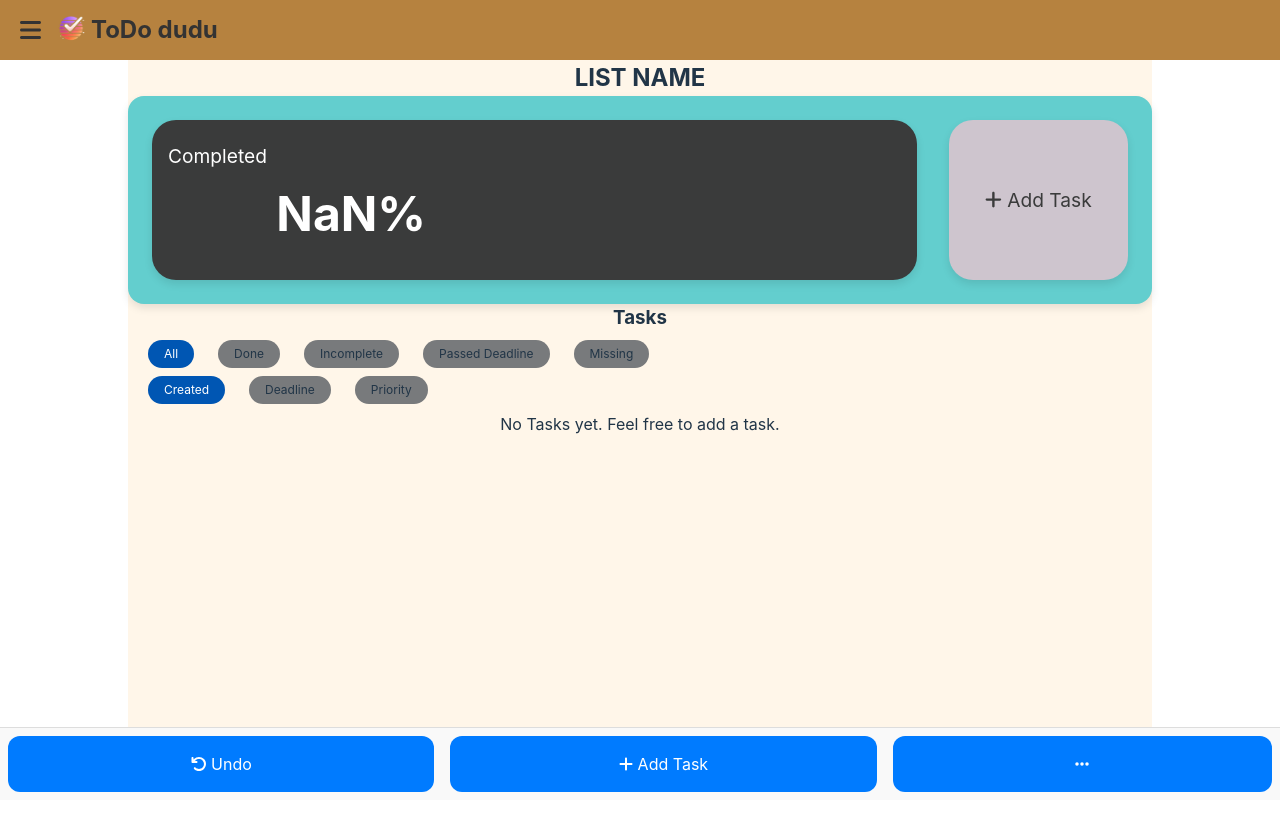
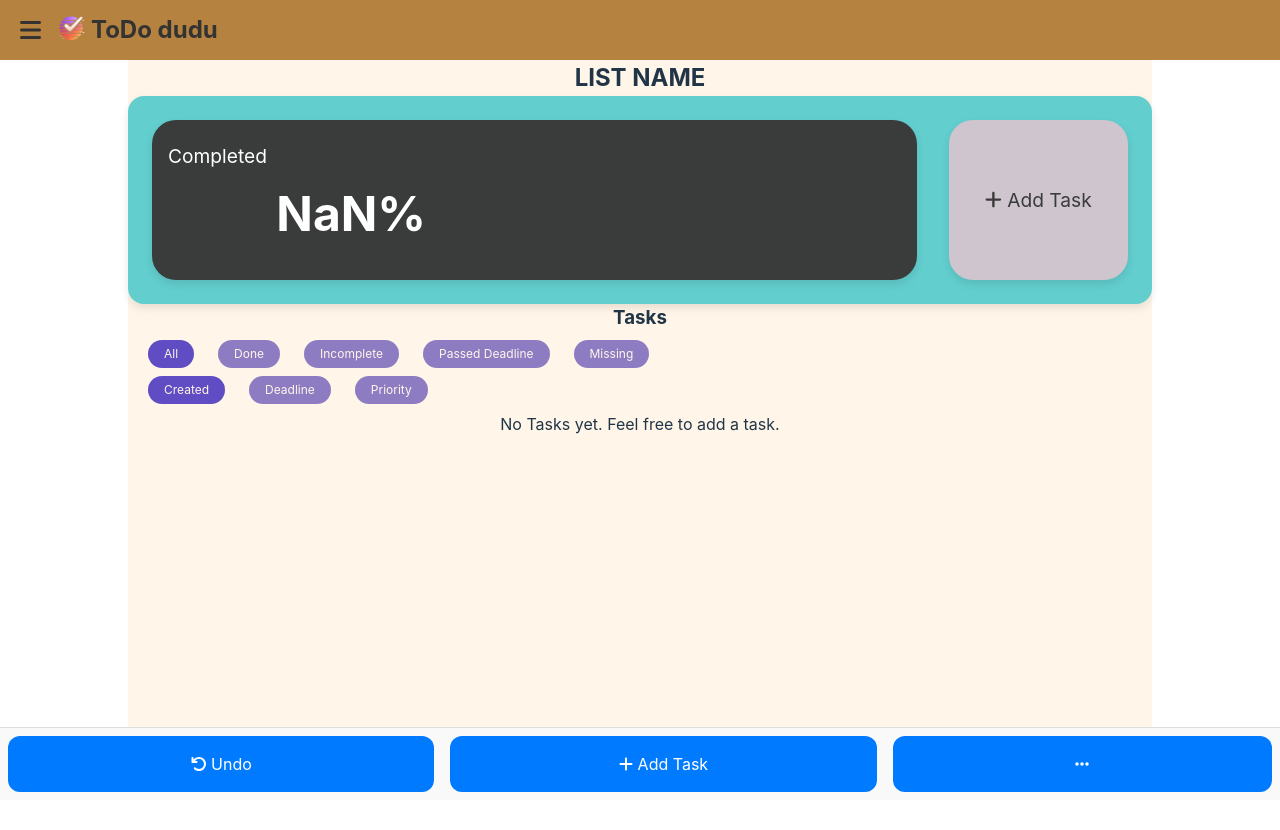
Before and after one commit to SiegfredLorelle/lexmeet-todo, a React (Vite) app: page / in a window 1280 px wide. Shown: the top 830 px of the page. Built offline with nearby package versions, Linux system fonts and the light colour scheme.

Commit message:
Add colors to scrollable menu

```diff
--- a/src/assets/styles/scrollable-menu.scss
+++ b/src/assets/styles/scrollable-menu.scss
@@ -7,7 +7,7 @@
 }
 
 .scrollable-menu-button {
-  background: #787a7c;
+  background: $light-purple;
   border: none;
   padding: 0.5rem 1rem;
   margin: 0rem 0.75rem;
@@ -15,13 +15,15 @@
   border-radius: 24px;
   font-size: 0.75em;
   outline: 0;
+  color: $white;
+  transition: background-color 0.3s;
 }
 
 .scrollable-menu-button:hover {
-  background: #0056b3;
+  background: $main-purple;
 }
 
 .scrollable-menu-button.selected {
-  background: #0056b3;
-  color: #fff;
+  background: $main-purple;
+  color: $white;
 }
--- a/src/assets/styles/tasks.scss
+++ b/src/assets/styles/tasks.scss
@@ -74,15 +74,15 @@
 
 .tasks-item-text {
   flex: 1;
-  overflow: hidden; /* Ensure content does not overflow */
+  overflow: hidden;
 }
 
 .tasks-item-container .tasks-item-pills {
   margin-bottom: 0.5rem;
   display: flex;
   gap: 0.5rem;
-  flex-wrap: nowrap; /* Prevent pills from wrapping */
-  overflow-x: auto; /* Enable horizontal scrolling */
+  flex-wrap: nowrap;
+  overflow-x: auto;
 }
 
 .tasks-item-text-name {
@@ -91,9 +91,9 @@
   color: $light-gray;
   margin-bottom: 0.25rem;
   text-align: start;
-  white-space: nowrap; /* Prevent text from wrapping */
-  overflow: hidden; /* Hide overflowed text */
-  text-overflow: ellipsis; /* Add ellipsis (...) for overflowed text */
+  white-space: nowrap;
+  overflow: hidden;
+  text-overflow: ellipsis;
 }
 
 .tasks-item-container .tasks-item-pill {
@@ -103,7 +103,7 @@
   background-color: $main-orange;
   font-size: 0.75em;
   color: $white;
-  white-space: nowrap; /* Prevent pills from wrapping */
+  white-space: nowrap;
 }
 
 .tasks-item-container .priority-pill {
```
